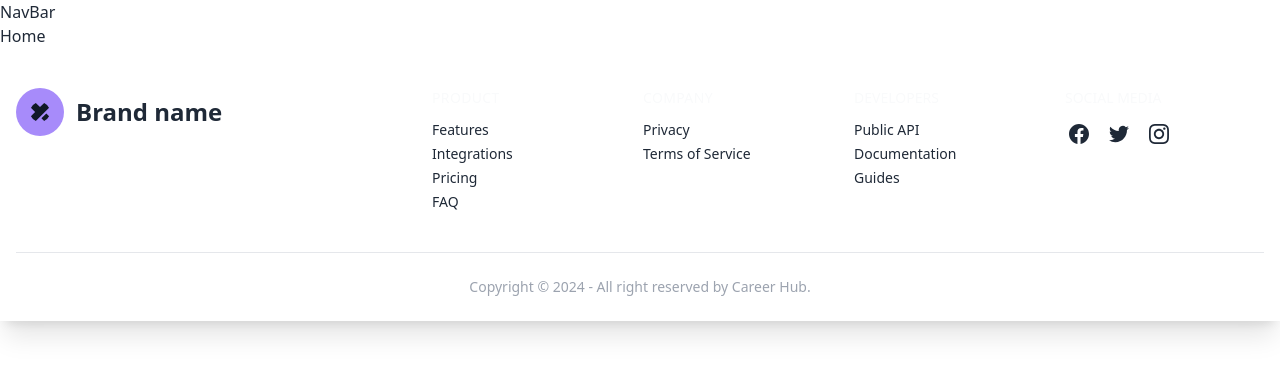
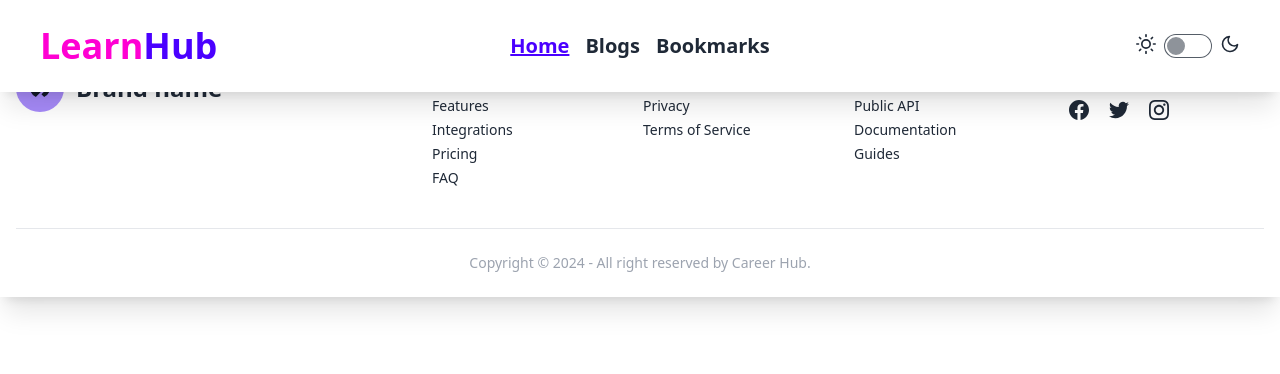
Before and after one commit to mstsurnalyakter/career-hub, a React (Vite) app: page / in a window 1280 px wide. Shown: the top 374 px of the page. Built offline with nearby package versions, Linux system fonts and the light colour scheme.

Commit message:
navbar component added

```diff
--- a/src/components/NavBar.jsx
+++ b/src/components/NavBar.jsx
@@ -1,9 +1,174 @@
+import { useState } from "react";
+import { NavLink } from "react-router-dom";
 
 
 const NavBar = () => {
+
+  const [theme, setTheme] = useState('light');
+
+  const handleToggle = e =>{
+    if (e.target.checked) {
+      setTheme("synthwave");
+    }else{
+      setTheme("light");
+    }
+  }
+
+
   return (
-    <div>NavBar</div>
-  )
+    <div className="bg-base-100 shadow-xl fixed z-10 w-full">
+      <div className="navbar container  mx-auto p-6 lg:px-8 xl:px-10">
+        <div className="navbar-start">
+          <div className="dropdown">
+            <div tabIndex={0} role="button" className="btn btn-ghost lg:hidden">
+              <svg
+                xmlns="http://www.w3.org/2000/svg"
+                className="h-5 w-5"
+                fill="none"
+                viewBox="0 0 24 24"
+                stroke="currentColor"
+              >
+                <path
+                  strokeLinecap="round"
+                  strokeLinejoin="round"
+                  strokeWidth="2"
+                  d="M4 6h16M4 12h8m-8 6h16"
+                />
+              </svg>
+            </div>
+            <ul
+              tabIndex={0}
+              className="menu menu-sm dropdown-content mt-3 z-[1] p-2 text-xl  shadow bg-base-100 rounded-box w-52"
+            >
+              <NavLink
+                className={({ isActive }) =>
+                  isActive ? "text-primary font-bold underline" : "font-bold"
+                }
+                to={"/"}
+              >
+                Home
+              </NavLink>
+              <NavLink
+                className={({ isActive }) =>
+                  isActive ? "text-primary font-bold underline" : "font-bold"
+                }
+                to={"/blogs"}
+              >
+                Blogs
+              </NavLink>
+              <NavLink
+                className={({ isActive }) =>
+                  isActive ? "text-primary font-bold underline" : "font-bold"
+                }
+                to={"/bookmarks"}
+              >
+                Bookmarks
+              </NavLink>
+            </ul>
+          </div>
+          <a className="text-3xl text-secondary font-bold lg:text-4xl gap-0">
+            Learn<span className="text-primary">Hub</span>
+          </a>
+        </div>
+        {/*  */}
+        <div className="navbar-center hidden lg:flex">
+          <ul className="menu space-x-4 font-bold text-xl menu-horizontal px-1">
+            <NavLink
+              className={({ isActive }) =>
+                isActive ? "text-primary font-bold underline" : "font-bold"
+              }
+              to={"/"}
+            >
+              Home
+            </NavLink>
+            <NavLink
+              className={({ isActive }) =>
+                isActive ? "text-primary font-bold underline" : "font-bold"
+              }
+              to={"/blogs"}
+            >
+              Blogs
+            </NavLink>
+            <NavLink
+              className={({ isActive }) =>
+                isActive ? "text-primary font-bold underline" : "font-bold"
+              }
+              to={"/bookmarks"}
+            >
+              Bookmarks
+            </NavLink>
+          </ul>
+        </div>
+        {/*  */}
+        <div className="navbar-end">
+          {/* <div className="navbar-center hidden lg:flex">
+            <ul className="menu space-x-4 font-bold text-xl menu-horizontal px-1">
+              <NavLink
+                className={({ isActive }) =>
+                  isActive ? "text-primary font-bold underline" : "font-bold"
+                }
+                to={"/"}
+              >
+                Home
+              </NavLink>
+              <NavLink
+                className={({ isActive }) =>
+                  isActive ? "text-primary font-bold underline" : "font-bold"
+                }
+                to={"/blogs"}
+              >
+                Blogs
+              </NavLink>
+              <NavLink
+                className={({ isActive }) =>
+                  isActive ? "text-primary font-bold underline" : "font-bold"
+                }
+                to={"/bookmarks"}
+              >
+                Bookmarks
+              </NavLink>
+            </ul>
+          </div> */}
+          {/* theme controller start*/}
+          <label className="flex cursor-pointer ml-1 gap-2">
+            <svg
+              xmlns="http://www.w3.org/2000/svg"
+              width="20"
+              height="20"
+              viewBox="0 0 24 24"
+              fill="none"
+              stroke="currentColor"
+              strokeWidth="2"
+              strokeLinecap="round"
+              strokeLinejoin="round"
+            >
+              <circle cx="12" cy="12" r="5" />
+              <path d="M12 1v2M12 21v2M4.2 4.2l1.4 1.4M18.4 18.4l1.4 1.4M1 12h2M21 12h2M4.2 19.8l1.4-1.4M18.4 5.6l1.4-1.4" />
+            </svg>
+            <input
+              onChange={handleToggle}
+              type="checkbox"
+              className="toggle theme-controller"
+            />
+            <svg
+              xmlns="http://www.w3.org/2000/svg"
+              width="20"
+              height="20"
+              viewBox="0 0 24 24"
+              fill="none"
+              stroke="currentColor"
+              strokeWidth="2"
+              strokeLinecap="round"
+              strokeLinejoin="round"
+            >
+              <path d="M21 12.79A9 9 0 1 1 11.21 3 7 7 0 0 0 21 12.79z"></path>
+            </svg>
+          </label>
+          {/* theme controller end */}
+        </div>
+      </div>
+    </div>
+  );
 }
 
 export default NavBar
--- a/tailwind.config.js
+++ b/tailwind.config.js
@@ -5,4 +5,40 @@ export default {
     extend: {},
   },
   plugins: [require("daisyui")],
+  daisyui: {
+    themes: [
+      "light",
+      "dark",
+      "cupcake",
+      "bumblebee",
+      "emerald",
+      "corporate",
+      "synthwave",
+      "retro",
+      "cyberpunk",
+      "valentine",
+      "halloween",
+      "garden",
+      "forest",
+      "aqua",
+      "lofi",
+      "pastel",
+      "fantasy",
+      "wireframe",
+      "black",
+      "luxury",
+      "dracula",
+      "cmyk",
+      "autumn",
+      "business",
+      "acid",
+      "lemonade",
+      "night",
+      "coffee",
+      "winter",
+      "dim",
+      "nord",
+      "sunset",
+    ],
+  },
 };
```
